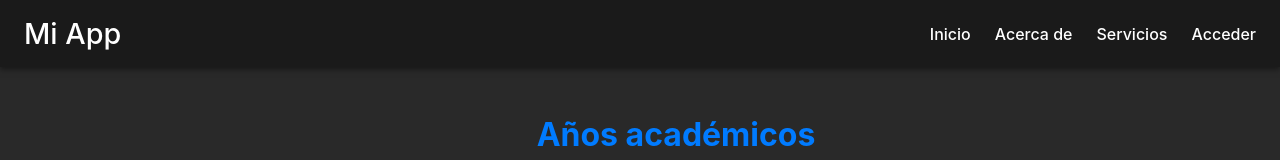
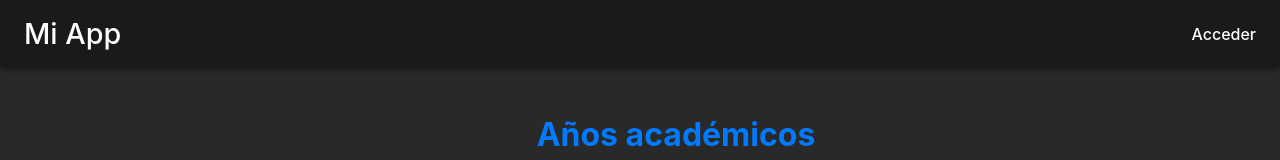
Before and after one commit to egarello/proyecto-microservicios, a React (Vite) app in the folder proyectofacultad-front/: page / in a window 1280 px wide. Shown: the top 160 px of the page. Built offline with nearby package versions, Linux system fonts and the light colour scheme; no server answers.

Commit message:
Pequeños cambios en el front

```diff
--- a/proyectofacultad-front/src/App.tsx
+++ b/proyectofacultad-front/src/App.tsx
@@ -12,10 +12,7 @@ function App() {
     <div className='App'>
       <BrowserRouter>
         <Routes>
-          <Route path="/about" element={<h1>Acerca de</h1>} />
-          <Route path="/services" element={<h1>Servicios</h1>} />
           <Route path="/" element={<AñoContainer />} />
-
           <Route path='/materias' element={<MateriaContainer />} />
           <Route path="/materia/:id" element={<MateriaDetail />} />
           <Route path="/anio/:nroAnio" element={<AñoDetail />} />
--- a/proyectofacultad-front/src/components/navbar/Navbar.tsx
+++ b/proyectofacultad-front/src/components/navbar/Navbar.tsx
@@ -11,15 +11,6 @@ const Navbar: React.FC = () => {
         <Link to="/" className="navbar-link">Mi App</Link>
       </div>
       <ul className="navbar-links">
-        <li className="navbar-item">
-          <Link to="/" className="navbar-link">Inicio</Link>
-        </li>
-        <li className="navbar-item">
-          <Link to="/about" className="navbar-link">Acerca de</Link>
-        </li>
-        <li className="navbar-item">
-          <Link to="/services" className="navbar-link">Servicios</Link>
-        </li>
         {isLoggedIn ? (
           <li className="navbar-item">
             <Link to="/profile" className="navbar-link">Mi perfil</Link>
```
